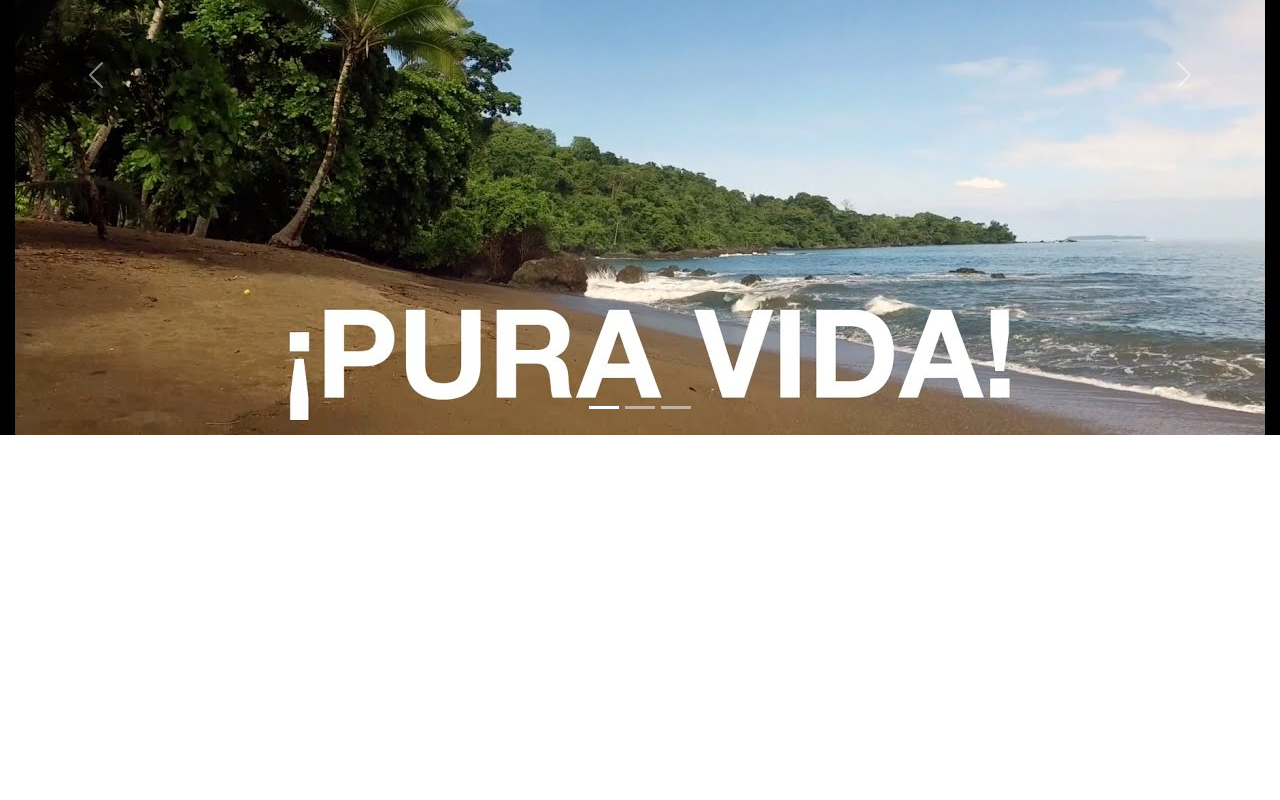
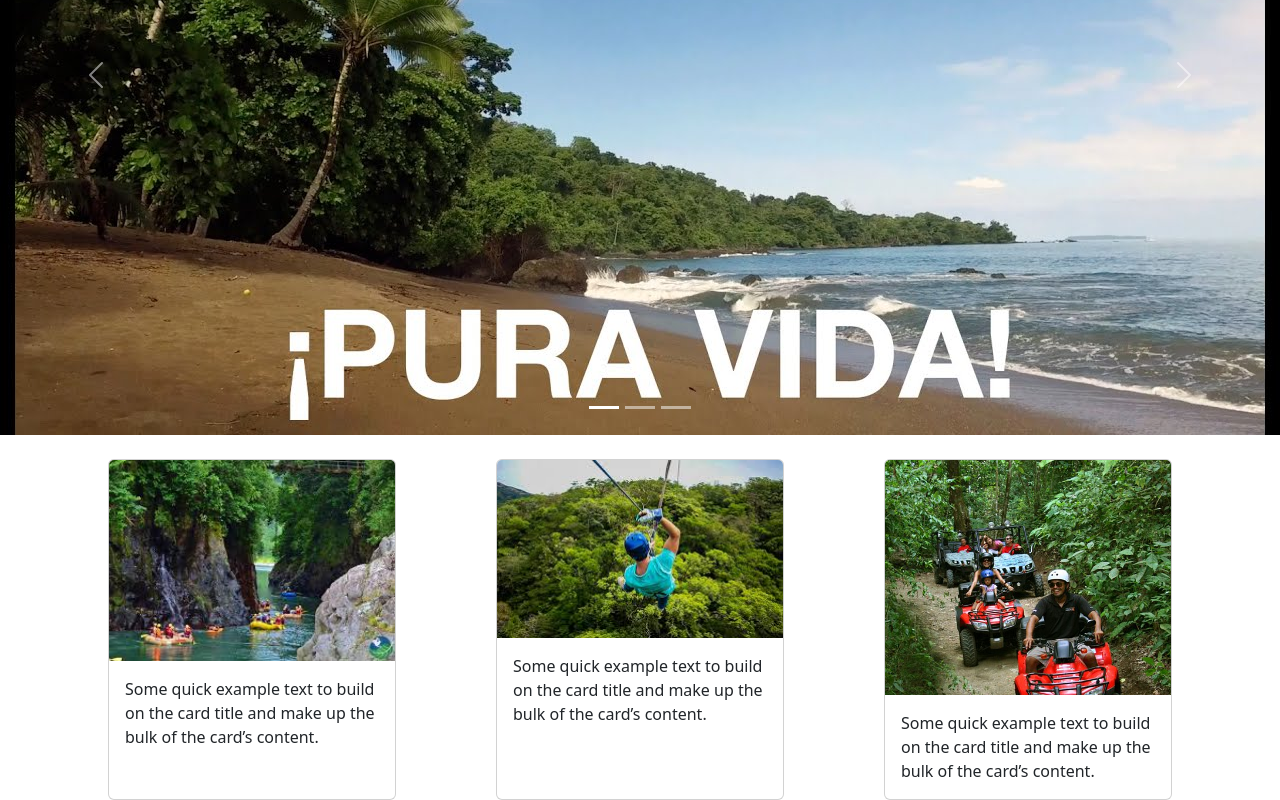
Before and after one commit to thay04alvarado-a11y/skyadventure, a plain HTML site: page index.html in a window 1280 px wide. Shown: the part 341-1141 px from the top of the page. Before the commit the page ends 800 px from the top, so only its background shows below. Drawn offline with nearby package versions, Linux system fonts and the light colour scheme.

Commit message:
Se agrego el card de TURES

```diff
--- a/index.html
+++ b/index.html
@@ -62,7 +62,29 @@
             <span class="visually-hidden">Next</span>
         </button>
     </div>
+<br>
+    <section style="display: flex; gap:100px; justify-content: center;">
+        <div class="card" style="width: 18rem;">
+            <img src="assets/img/balsa.jpg" class="card-img-top" alt="...">
+            <div class="card-body">
+                <p class="card-text">Some quick example text to build on the card title and make up the bulk of the card’s content.</p>
+            </div>
+        </div>
 
+        <div class="card" style="width: 18rem;">
+            <img src="assets/img/canopy.jpg" class="card-img-top" alt="...">
+            <div class="card-body">
+                <p class="card-text">Some quick example text to build on the card title and make up the bulk of the card’s content.</p>
+            </div>
+        </div>
+
+        <div class="card" style="width: 18rem;">
+            <img src="assets/img/cuadra.jpg" class="card-img-top" alt="...">
+            <div class="card-body">
+                <p class="card-text">Some quick example text to build on the card title and make up the bulk of the card’s content.</p>
+            </div>
+        </div>
+    </section>
 
 
 
```
Also changed, not shown: assets/img/balsa.jpg (added), assets/img/canopy.jpg (added), assets/img/cuadra.jpg (added).
